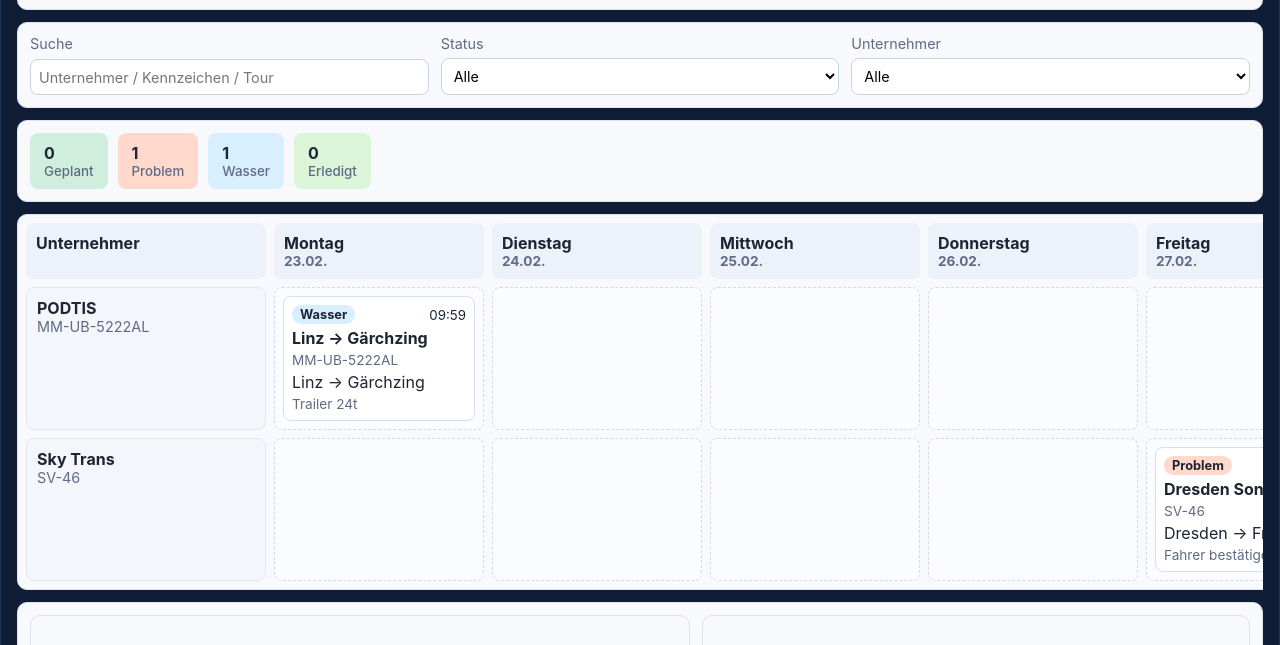
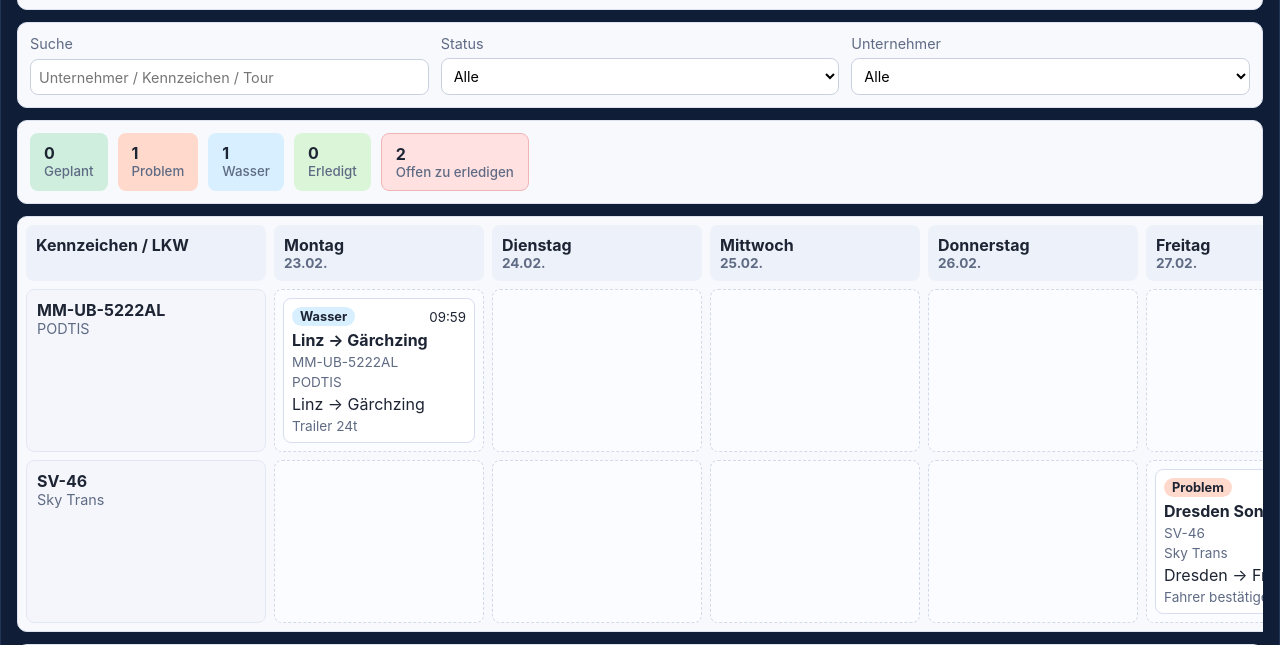
Before and after one commit to TommyTheBuilder/DispoPlan, a plain HTML site: page index.html in a window 1280 px wide. Shown: the part 116-761 px from the top of the page. Drawn offline with Linux system fonts and the light colour scheme.

Commit message:
Board nach Kennzeichen gruppieren und offene Stati anzeigen

```diff
--- a/app.js
+++ b/app.js
@@ -121,9 +121,11 @@ function renderStats() {
     acc[tour.status] = (acc[tour.status] || 0) + 1;
     return acc;
   }, {});
+  const openCount = tours.filter((tour) => tour.status !== "done").length;
 
   stats.innerHTML = Object.entries(STATUS_META)
     .map(([key, meta]) => `<div class="stat ${meta.cls}">${counts[key] || 0}<small>${meta.label}</small></div>`)
+    .concat(`<div class="stat stat-open">${openCount}<small>Offen zu erledigen</small></div>`)
     .join("");
 }
 
@@ -131,8 +133,9 @@ function renderBoard() {
   const weekInfo = parseWeekKey(state.currentWeekKey);
   const monday = isoWeekToDate(weekInfo.year, weekInfo.week);
   const tours = getFilteredTours();
+  const truckRows = getTruckRows();
 
-  const headerCells = ['<div class="header-cell">Unternehmer</div>']
+  const headerCells = ['<div class="header-cell">Kennzeichen / LKW</div>']
     .concat(DAY_NAMES.map((name, idx) => {
       const date = new Date(monday);
       date.setDate(monday.getDate() + idx);
@@ -140,16 +143,16 @@ function renderBoard() {
     }))
     .join("");
 
-  const entrepreneurRows = state.entrepreneurs
-    .map((entrepreneur) => {
+  const entrepreneurRows = truckRows
+    .map((truckRow) => {
       const cells = DAY_NAMES.map((_, dayIndex) => {
-        const dayTours = tours.filter((tour) => tour.entrepreneurId === entrepreneur.id && tour.dayIndex === dayIndex);
-        return `<div class="day-cell" data-entrepreneur-id="${entrepreneur.id}" data-day-index="${dayIndex}">
+        const dayTours = tours.filter((tour) => getTourPlate(tour) === truckRow.plate && tour.dayIndex === dayIndex);
+        return `<div class="day-cell" data-entrepreneur-id="${truckRow.primaryEntrepreneurId}" data-day-index="${dayIndex}">
           ${dayTours.map((tour) => renderCard(tour)).join("") || ""}
         </div>`;
       }).join("");
 
-      return `<div class="row-label"><strong>${entrepreneur.name}</strong><div class="plate">${entrepreneur.plate}</div></div>${cells}`;
+      return `<div class="row-label"><strong>${truckRow.plate}</strong><div class="plate">${truckRow.entrepreneurNames}</div></div>${cells}`;
     })
     .join("");
 
@@ -167,9 +170,37 @@ function renderCard(tour) {
     </div>
     <strong>${tour.title}</strong>
     <div class="small">${entrepreneur?.plate || "ohne Kennzeichen"}</div>
+    <div class="small">${entrepreneur?.name || "ohne Unternehmer"}</div>
     <div>${(tour.stops || []).slice(0, 2).join(" → ") || "Freies Feld"}</div>
     <div class="small">${tour.notes || ""}</div>
   </article>`;
+}
+
+function getTruckRows() {
+  const trucksByPlate = new Map();
+
+  state.entrepreneurs.forEach((entrepreneur) => {
+    const plate = entrepreneur.plate || "ohne Kennzeichen";
+    if (!trucksByPlate.has(plate)) {
+      trucksByPlate.set(plate, {
+        plate,
+        primaryEntrepreneurId: entrepreneur.id,
+        entrepreneurNames: new Set([entrepreneur.name]),
+      });
+      return;
+    }
+    trucksByPlate.get(plate).entrepreneurNames.add(entrepreneur.name);
+  });
+
+  return Array.from(trucksByPlate.values()).map((row) => ({
+    ...row,
+    entrepreneurNames: Array.from(row.entrepreneurNames).join(", "),
+  }));
+}
+
+function getTourPlate(tour) {
+  const entrepreneur = state.entrepreneurs.find((item) => item.id === tour.entrepreneurId);
+  return entrepreneur?.plate || "ohne Kennzeichen";
 }
 
 function attachDndEvents() {
--- a/styles.css
+++ b/styles.css
@@ -104,6 +104,10 @@ textarea { min-height: 70px; }
 .status-problem { background: var(--problem); }
 .status-water { background: var(--water); }
 .status-done { background: var(--done); }
+.stat-open {
+  background: #ffe1e1;
+  border: 1px solid #f1b4b4;
+}
 .small { color: var(--muted); font-size: 0.85rem; }
 
 .management-grid { display: grid; grid-template-columns: 1fr 1fr; gap: 12px; margin-top: 12px; }
```
